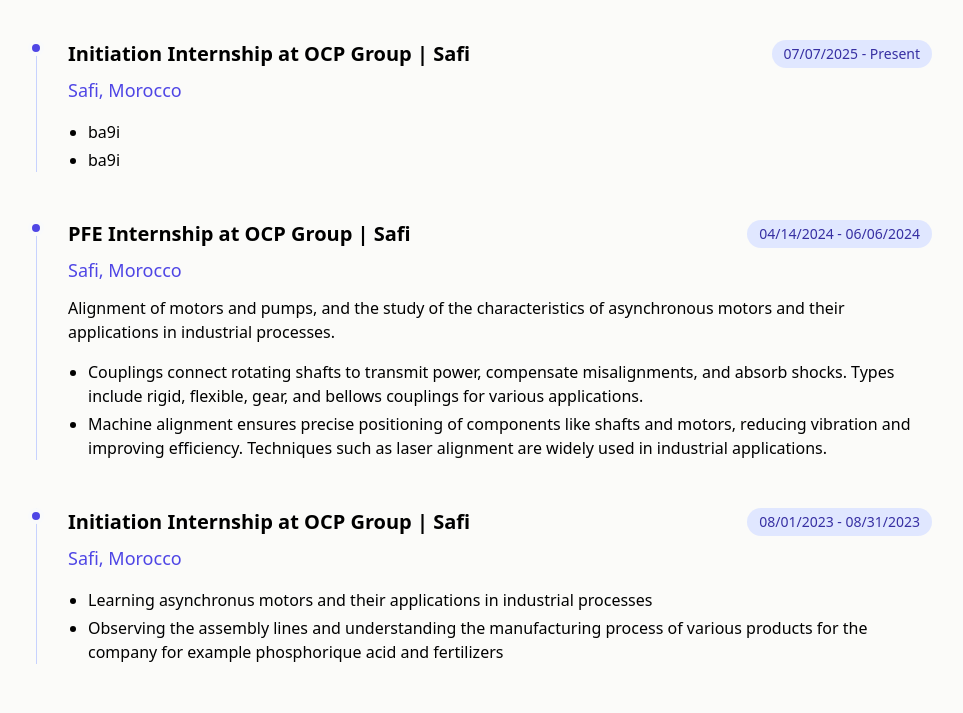
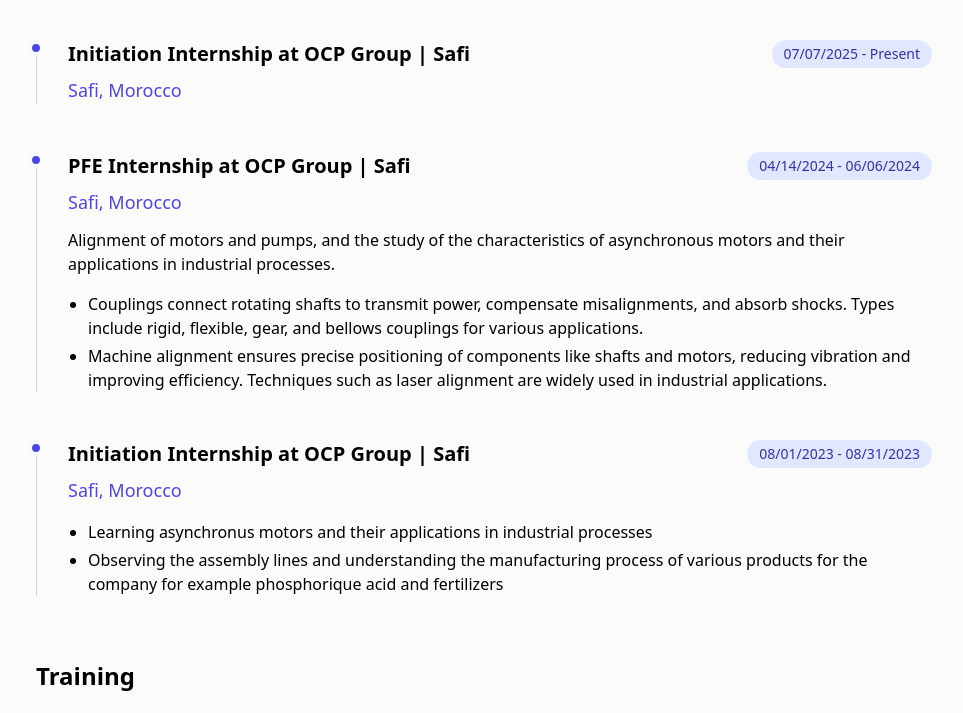
Before and after one commit to Arkspace659/ArkhisM, a plain HTML site: page index.html in a window 1280 px wide. Shown: the part 2480-3193 px from the top of the page, without its empty margins (156-1119 px from the left). Drawn offline with nearby package versions, Linux system fonts and the light colour scheme.

Commit message:
Update index.html

```diff
--- a/index.html
+++ b/index.html
@@ -493,8 +493,7 @@
             </div>
             <p class="text-gray-600 mb-4"></p>
             <ul class="list-disc list-outside ml-5 text-gray-600 space-y-1">
-              <li>ba9i</li>
-              <li>ba9i</li>
+
             </ul>
           </div>
 
```
